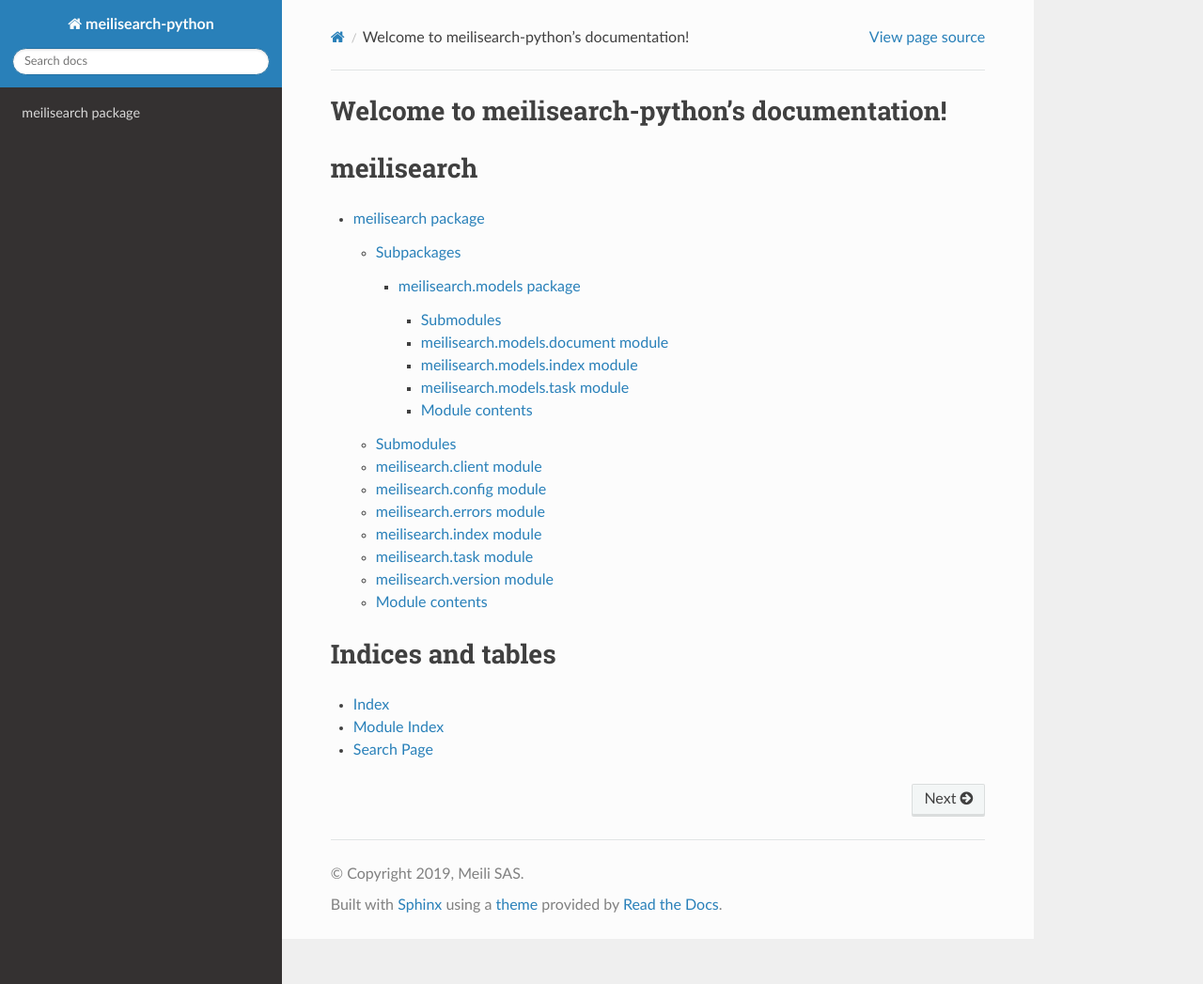
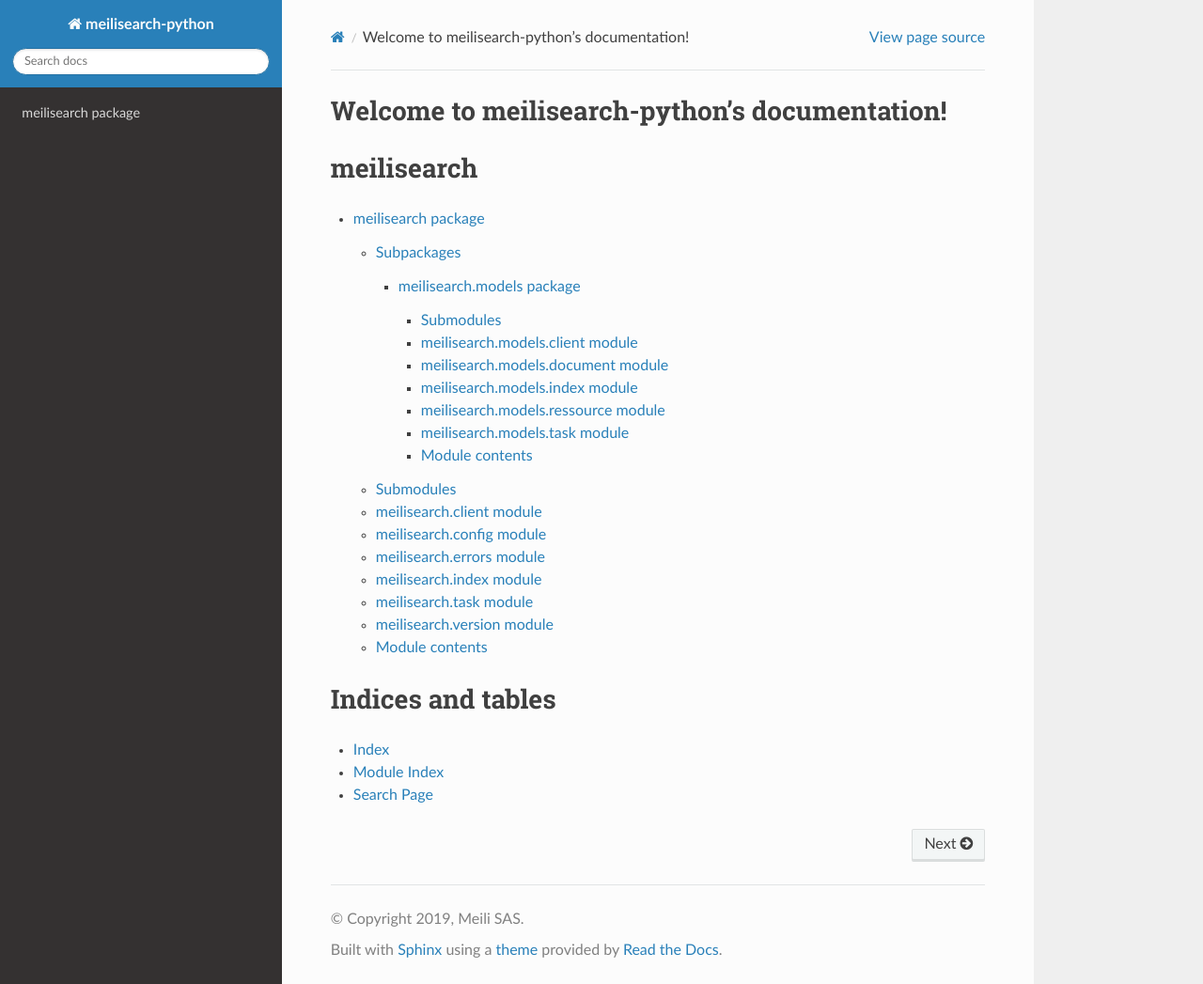
Before and after one commit to meilisearch/meilisearch-python, a Sphinx documentation site: the page built from docs/index.rst, in a window 1280 px wide and 1047 px high. Shown: the whole window at 94% size. Built offline with Sphinx 7.4.7 and the Read the Docs theme 2.0.0, drawn with Linux system fonts in a browser that asks for light colours.

Commit message:
Rollback action on PR

```diff
--- a/docs/meilisearch.models.rst
+++ b/docs/meilisearch.models.rst
@@ -3,6 +3,14 @@ meilisearch.models package
 
 Submodules
 ----------
+
+meilisearch.models.client module
+--------------------------------
+
+.. automodule:: meilisearch.models.client
+   :members:
+   :undoc-members:
+   :show-inheritance:
 
 meilisearch.models.document module
 ----------------------------------
@@ -16,6 +24,14 @@ meilisearch.models.index module
 -------------------------------
 
 .. automodule:: meilisearch.models.index
+   :members:
+   :undoc-members:
+   :show-inheritance:
+
+meilisearch.models.ressource module
+-----------------------------------
+
+.. automodule:: meilisearch.models.ressource
    :members:
    :undoc-members:
    :show-inheritance:
```
Also changed, not shown: 1 other file.
